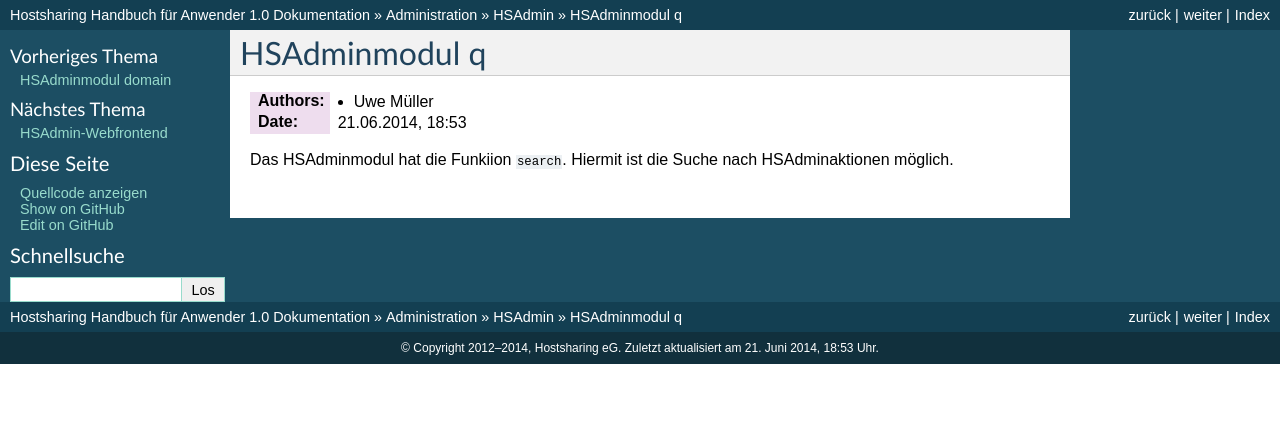
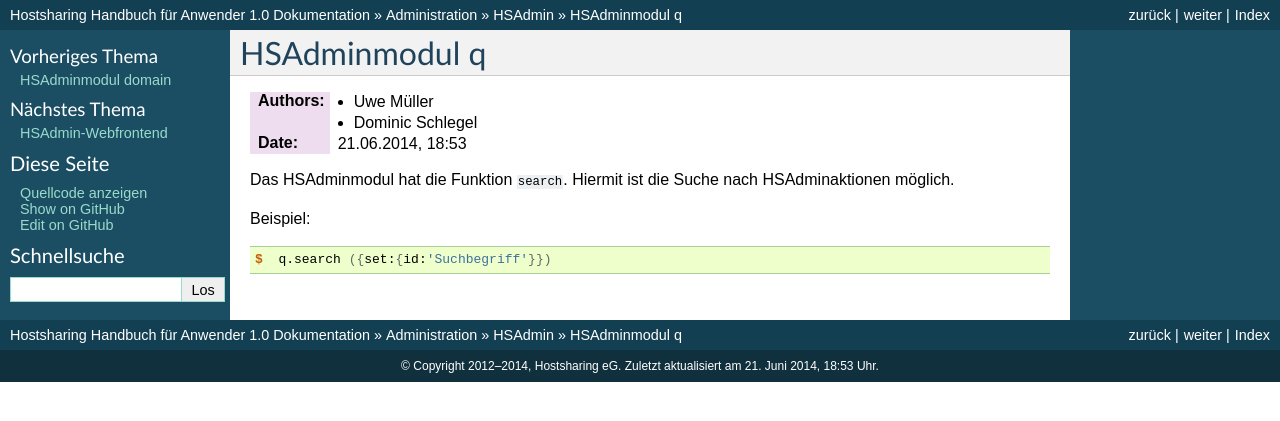
Before and after one commit to hostsharing/hs.docs.users, a Sphinx documentation site: the page built from source/administration/hsadmin/q.rst, in a window 1280 px wide. Shown: the top 421 px of the page. Built offline with Sphinx 7.4.7, drawn with Linux system fonts in a browser that asks for light colours; pages that are not in the unit, such as notebooks, are missing from menus.

Commit message:
fixed typo, code snippet added, author added

```diff
--- a/source/administration/hsadmin/q.rst
+++ b/source/administration/hsadmin/q.rst
@@ -6,7 +6,14 @@
 .. |time| date:: %H:%M
 
 :Authors: - Uwe Müller
+          - Dominic Schlegel
 
 :Date: |date|, |time|
 
-Das HSAdminmodul hat die Funkiion ``search``. Hiermit ist die Suche nach HSAdminaktionen möglich.
+Das HSAdminmodul hat die Funktion ``search``. Hiermit ist die Suche nach HSAdminaktionen möglich.
+
+Beispiel:
+
+.. code-block:: console
+
+    $  q.search ({set:{id:'Suchbegriff'}})
```
